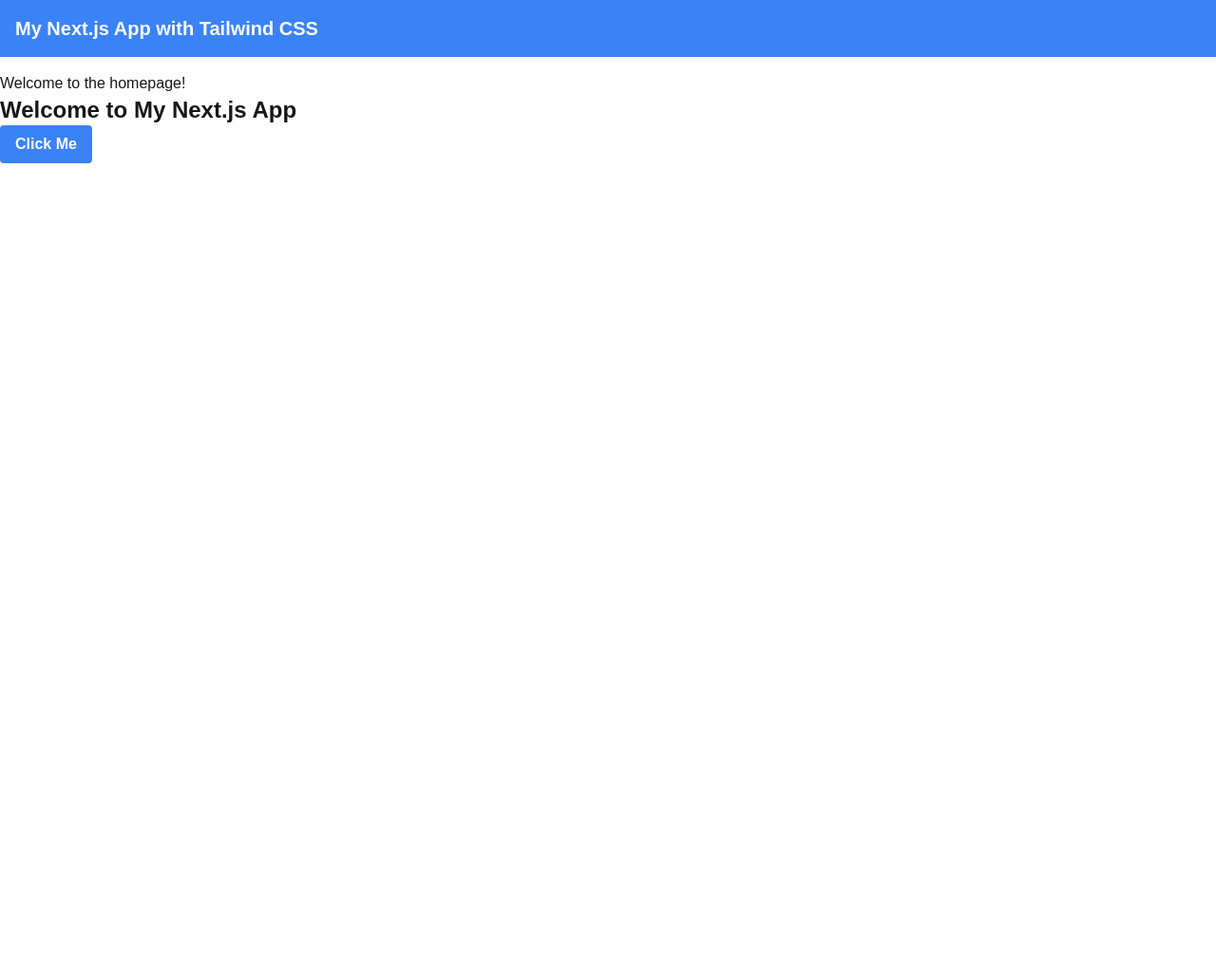
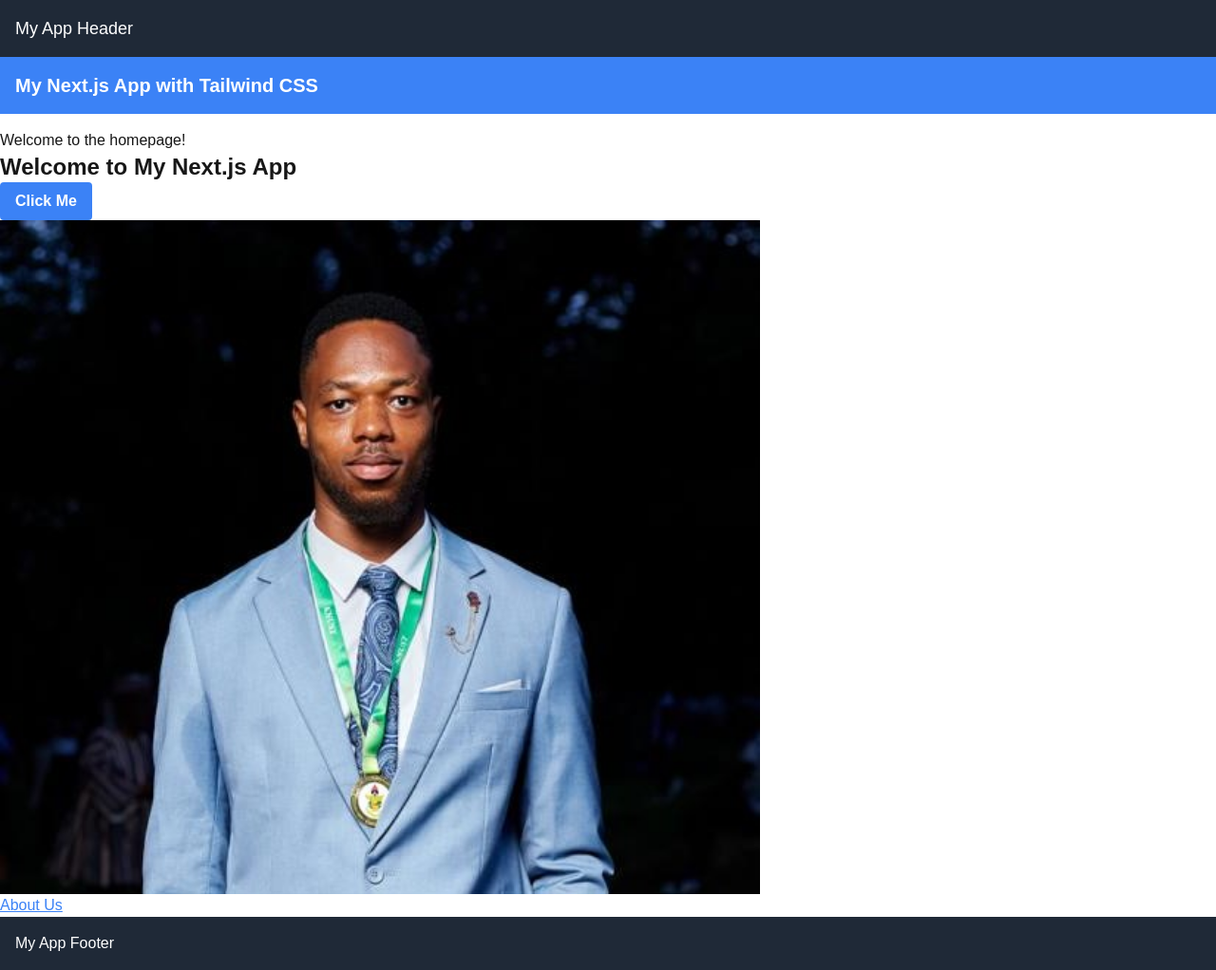
Before and after one commit to ArinzeGit/My-First-Next-App, a Next.js app: page / in a window 1280 px wide. Shown: the whole page at 95% size. Before the commit the page ends 800 px from the top, so only its background shows below. Built offline with nearby package versions, Linux system fonts and the light colour scheme.

Commit message:
add layout, api routes, Image and Link elements

```diff
--- /dev/null
+++ b/src/app/api/hello/route.ts
@@ -0,0 +1,6 @@
+export async function GET() {
+    return new Response(JSON.stringify({ message: 'Hello from API route!' }), {
+      status: 200,
+      headers: { 'Content-Type': 'application/json' },
+    });
+  }
--- /dev/null
+++ b/src/app/api/products/route.ts
@@ -0,0 +1,12 @@
+// app/api/products/route.ts
+import { NextResponse } from 'next/server';
+
+const products = [
+  { id: 1, name: 'Product 1', price: 100 },
+  { id: 2, name: 'Product 2', price: 200 },
+  { id: 3, name: 'Product 3', price: 300 },
+];
+
+export async function GET() {
+  return NextResponse.json(products);
+}
--- a/src/app/layout.tsx
+++ b/src/app/layout.tsx
@@ -1,34 +1,25 @@
-import type { Metadata } from "next";
-import localFont from "next/font/local";
 import "./globals.css";
 
-const geistSans = localFont({
-  src: "./fonts/GeistVF.woff",
-  variable: "--font-geist-sans",
-  weight: "100 900",
-});
-const geistMono = localFont({
-  src: "./fonts/GeistMonoVF.woff",
-  variable: "--font-geist-mono",
-  weight: "100 900",
-});
-
-export const metadata: Metadata = {
-  title: "Create Next App",
-  description: "Generated by create next app",
+export const metadata = {
+  title: "My Next.js App",
+  description: "A Next.js app using TypeScript and Tailwind CSS",
 };
 
 export default function RootLayout({
   children,
-}: Readonly<{
+}: {
   children: React.ReactNode;
-}>) {
+}) {
   return (
     <html lang="en">
-      <body
-        className={`${geistSans.variable} ${geistMono.variable} antialiased`}
-      >
-        {children}
+      <body>
+        <header className="bg-gray-800 text-white p-4">
+          <h1 className="text-lg">My App Header</h1>
+        </header>
+        <main>{children}</main>
+        <footer className="bg-gray-800 text-white p-4">
+          <p>My App Footer</p>
+        </footer>
       </body>
     </html>
   );
--- a/src/app/page.tsx
+++ b/src/app/page.tsx
@@ -1,5 +1,7 @@
 import Header from "@/components/Header";
 import Button from "@/components/Button";
+import Image from "next/image";
+import Link from "next/link";
 
 export default function Home() {
   return (
@@ -8,6 +10,15 @@
       <p className="mt-4">Welcome to the homepage!</p>
       <h1 className="text-2xl font-bold">Welcome to My Next.js App</h1>
       <Button label="Click Me" />
+      <Image
+        src="/images/Arinze in suit.jpg"
+        alt="Arinze in a suit"
+        width={800}
+        height={800}
+      />
+      <Link href="/about" className="text-blue-500 underline">
+        About Us
+      </Link>
     </div>
   );
 }
```
Also changed, not shown: public/images/Arinze in suit.jpg (added).
